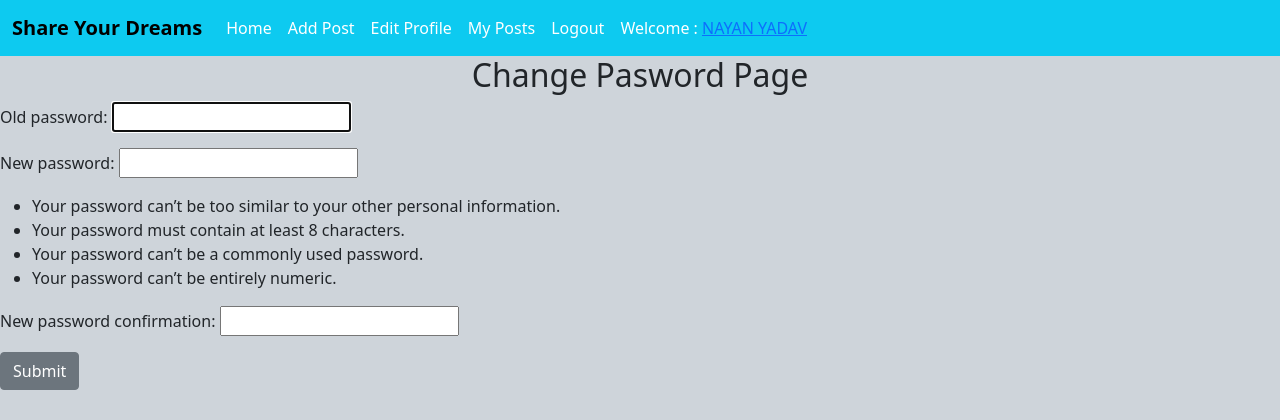
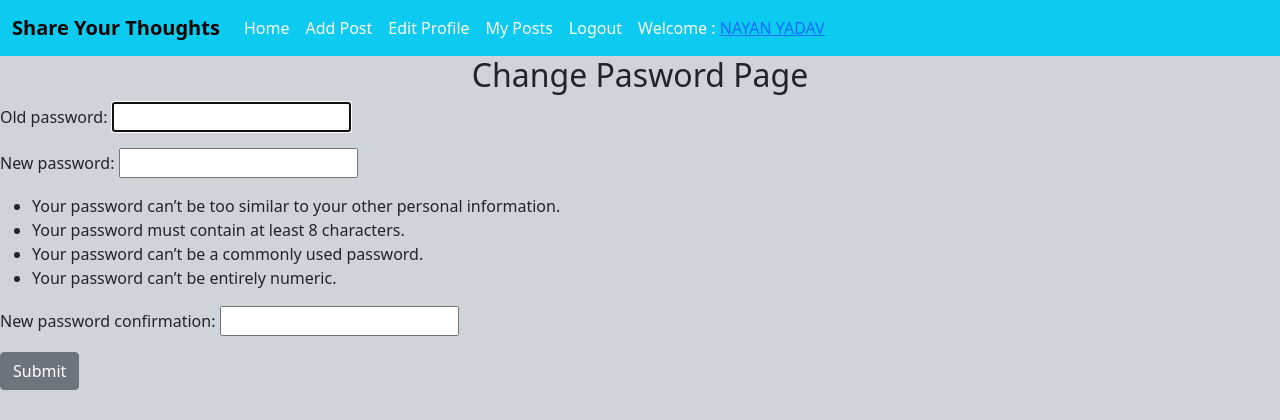
Before and after one commit to nayan441/Blog_App-multiUser-, a Django app: page /members/password/ in a window 1280 px wide. Shown: the top 420 px of the page. Run offline with Django 3.2, Linux system fonts and the light colour scheme; a user stored in the database is signed in.

Commit message:
App name changed

```diff
--- a/templates/theblog/base.html
+++ b/templates/theblog/base.html
@@ -26,7 +26,7 @@
 
     <nav class="navbar navbar-expand-lg navbar-dark bg-info">
       <div class="container-fluid">
-        <a class="navbar-brand"  style="color:black; font-weight: bold;"  href="{% url 'home' %}">Share Your Dreams</a>
+        <a class="navbar-brand"  style="color:black; font-weight: bold;"  href="{% url 'home' %}">Share Your Thoughts</a>
         <button class="navbar-toggler" type="button" data-bs-toggle="collapse" data-bs-target="#navbarSupportedContent" aria-controls="navbarSupportedContent" aria-expanded="false" aria-label="Toggle navigation">
           <span class="navbar-toggler-icon"></span>
         </button>
```
Also changed, not shown: db.sqlite3.
